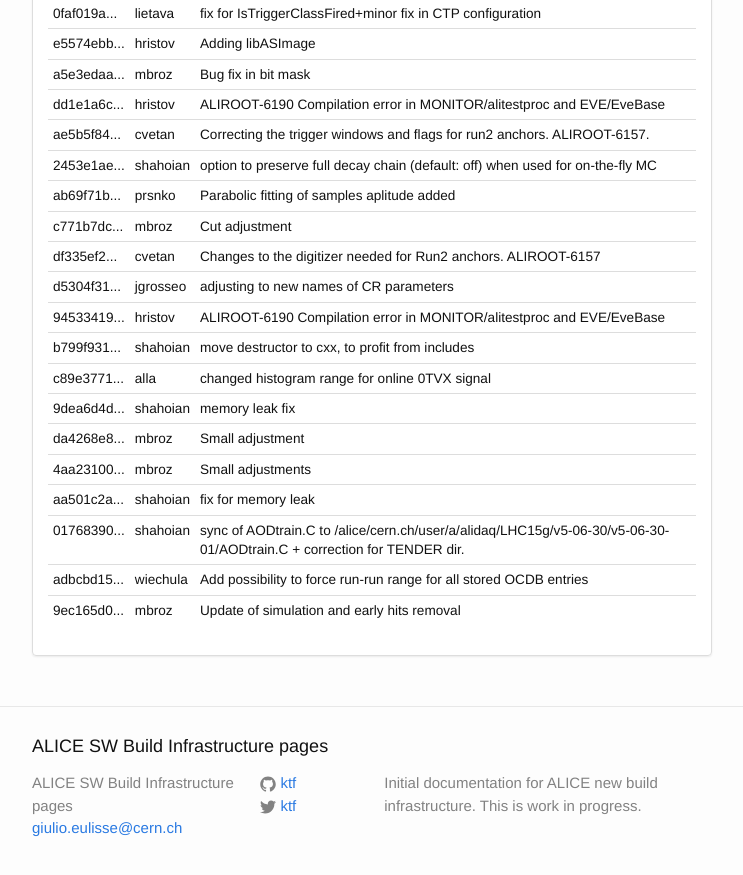
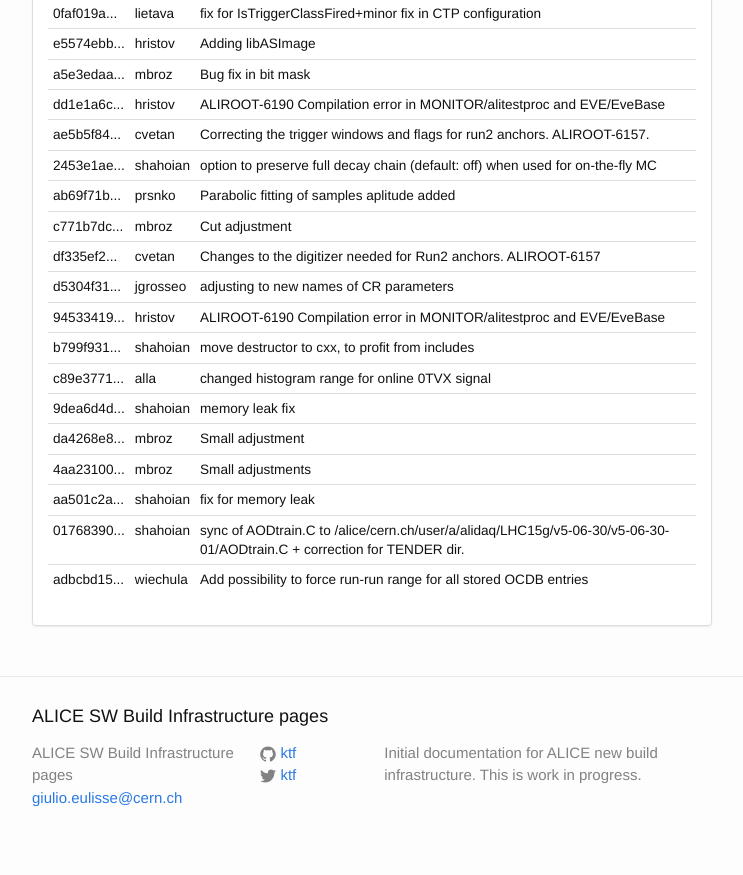
Before and after one commit to alisw/alisw.github.io, a Jekyll site: the page built from index.html, in a window 1280 px wide and 900 px high, scrolled down 28576 px. Shown: the top 875 px of the window, without its empty margins (268-1011 px from the left). Built offline with Jekyll 4.4.1, drawn with Linux system fonts in a browser that asks for light colours; nearby versions of some CDN libraries.

Commit message:
Updated results.

```diff
--- a/_data/commits-aliroot-master.yaml
+++ b/_data/commits-aliroot-master.yaml
@@ -138,8 +138,3 @@
  message: >-
     Add possibility to force run-run range for all stored OCDB entries
  author: !!str wiechula
--
- commit: "9ec165d02ff4bc7613c98e819d00d12fa150f5a1"
- message: >-
-    Update of simulation and early hits removal
- author: !!str mbroz
--- a/_data/tools.json
+++ b/_data/tools.json
@@ -1,5 +1,5 @@
 {
-  "took" : 46,
+  "took" : 35,
   "timed_out" : false,
   "_shards" : {
     "total" : 6,
```
